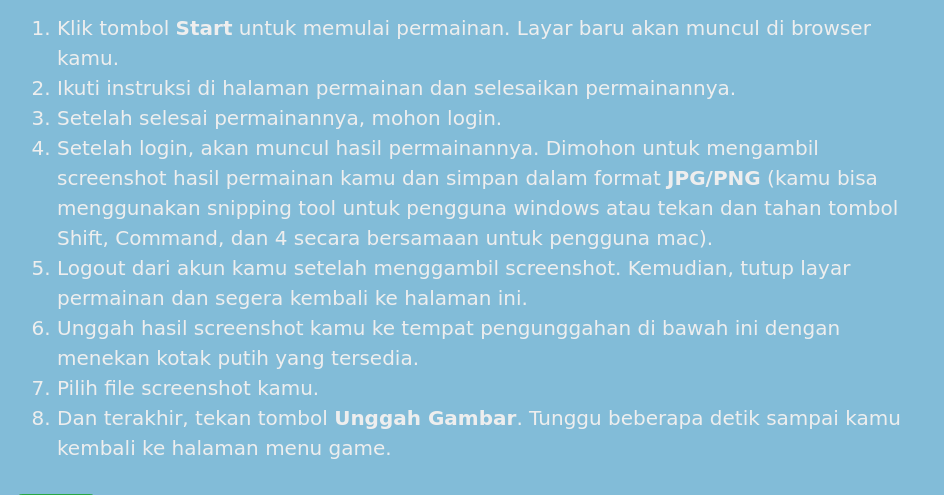
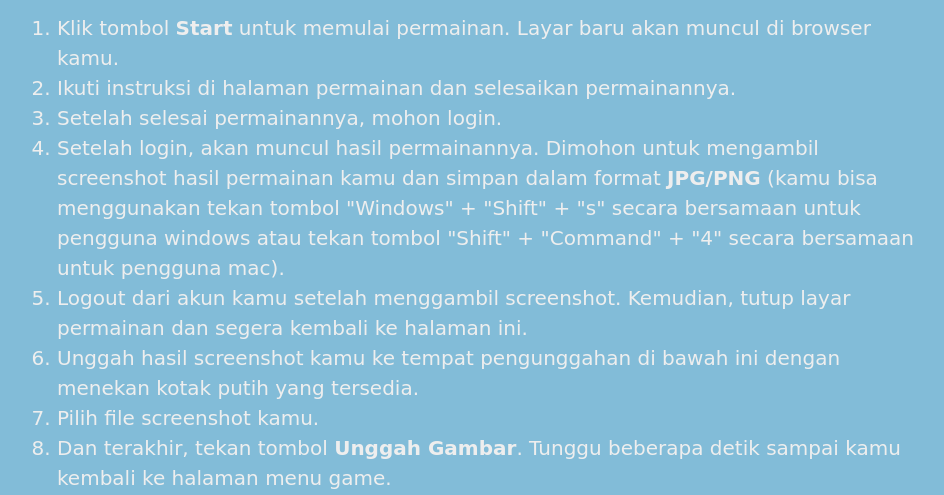
Before and after one commit to alfin06/CHCmodel-Games, a PHP site: page /game1.php in a window 1280 px wide. Shown: the part 161-656 px from the top of the page, without its empty margins (15-959 px from the left). Run offline with PHP 8.4, Linux system fonts and the light colour scheme; the visitor is signed in with stand-in values (Sample User, id 1); data that the repository does not hold is empty; some libraries are stand-ins or nearby versions.

Commit message:
update instruksi

```diff
--- a/game1.php
+++ b/game1.php
@@ -154,7 +154,7 @@
 			<li>Klik tombol <b>Start</b> untuk memulai permainan. Layar baru akan muncul di browser kamu.</li>
 			<li>Ikuti instruksi di halaman permainan dan selesaikan permainannya.</li>
 			<li>Setelah selesai permainannya, mohon login.</li>
-			<li>Setelah login, akan muncul hasil permainannya. Dimohon untuk mengambil screenshot hasil permainan kamu dan simpan dalam format <b>JPG/PNG</b> (kamu bisa menggunakan snipping tool untuk pengguna windows atau tekan dan tahan tombol Shift, Command, dan 4 secara bersamaan untuk pengguna mac).</li>
+			<li>Setelah login, akan muncul hasil permainannya. Dimohon untuk mengambil screenshot hasil permainan kamu dan simpan dalam format <b>JPG/PNG</b> (kamu bisa menggunakan tekan tombol "Windows" + "Shift" + "s" secara bersamaan untuk pengguna windows atau tekan tombol "Shift" + "Command" + "4" secara bersamaan untuk pengguna mac).</li>
 			<li>Logout dari akun kamu setelah menggambil screenshot. Kemudian, tutup layar permainan dan segera kembali ke halaman ini.</li>
 			<li>Unggah hasil screenshot kamu ke tempat pengunggahan di bawah ini dengan menekan kotak putih yang tersedia.</li>
 			<li>Pilih file screenshot kamu.</li>
--- a/game2.php
+++ b/game2.php
@@ -154,7 +154,7 @@
 			<li>Klik tombol <b>Start</b> untuk memulai permainan. Layar baru akan muncul di browser kamu.</li>
 			<li>Ikuti instruksi di halaman permainan dan selesaikan permainannya.</li>
 			<li>Setelah selesai permainannya, mohon login.</li>
-			<li>Setelah login, akan muncul hasil permainannya. Dimohon untuk mengambil screenshot hasil permainan kamu dan simpan dalam format <b>JPG/PNG</b> (kamu bisa menggunakan snipping tool untuk pengguna windows atau tekan dan tahan tombol Shift, Command, dan 4 secara bersamaan untuk pengguna mac).</li>
+			<li>Setelah login, akan muncul hasil permainannya. Dimohon untuk mengambil screenshot hasil permainan kamu dan simpan dalam format <b>JPG/PNG</b> (kamu bisa menggunakan tekan tombol "Windows" + "Shift" + "s" secara bersamaan untuk pengguna windows atau tekan tombol "Shift" + "Command" + "4" secara bersamaan untuk pengguna mac).</li>
 			<li>Logout dari akun kamu setelah menggambil screenshot. Kemudian, tutup layar permainan dan segera kembali ke halaman ini.</li>
 			<li>Unggah hasil screenshot kamu ke tempat pengunggahan di bawah ini dengan menekan kotak putih yang tersedia.</li>
 			<li>Pilih file screenshot kamu.</li>
--- a/game3.php
+++ b/game3.php
@@ -154,7 +154,7 @@
 			<li>Klik tombol <b>Start</b> untuk memulai permainan. Layar baru akan muncul di browser kamu.</li>
 			<li>Ikuti instruksi di halaman permainan dan selesaikan permainannya.</li>
 			<li>Setelah selesai permainannya, mohon login.</li>
-			<li>Setelah login, akan muncul hasil permainannya. Dimohon untuk mengambil screenshot hasil permainan kamu dan simpan dalam format <b>JPG/PNG</b> (kamu bisa menggunakan snipping tool untuk pengguna windows atau tekan dan tahan tombol Shift, Command, dan 4 secara bersamaan untuk pengguna mac).</li>
+			<li>Setelah login, akan muncul hasil permainannya. Dimohon untuk mengambil screenshot hasil permainan kamu dan simpan dalam format <b>JPG/PNG</b> (kamu bisa menggunakan tekan tombol "Windows" + "Shift" + "s" secara bersamaan untuk pengguna windows atau tekan tombol "Shift" + "Command" + "4" secara bersamaan untuk pengguna mac).</li>
 			<li>Logout dari akun kamu setelah menggambil screenshot. Kemudian, tutup layar permainan dan segera kembali ke halaman ini.</li>
 			<li>Unggah hasil screenshot kamu ke tempat pengunggahan di bawah ini dengan menekan kotak putih yang tersedia.</li>
 			<li>Pilih file screenshot kamu.</li>
--- a/game4.php
+++ b/game4.php
@@ -154,7 +154,7 @@
 			<li>Klik tombol <b>Start</b> untuk memulai permainan. Layar baru akan muncul di browser kamu.</li>
 			<li>Ikuti instruksi di halaman permainan dan selesaikan permainannya.</li>
 			<li>Setelah selesai permainannya, mohon login.</li>
-			<li>Setelah login, akan muncul hasil permainannya. Dimohon untuk mengambil screenshot hasil permainan kamu dan simpan dalam format <b>JPG/PNG</b> (kamu bisa menggunakan snipping tool untuk pengguna windows atau tekan dan tahan tombol Shift, Command, dan 4 secara bersamaan untuk pengguna mac).</li>
+			<li>Setelah login, akan muncul hasil permainannya. Dimohon untuk mengambil screenshot hasil permainan kamu dan simpan dalam format <b>JPG/PNG</b> (kamu bisa menggunakan tekan tombol "Windows" + "Shift" + "s" secara bersamaan untuk pengguna windows atau tekan tombol "Shift" + "Command" + "4" secara bersamaan untuk pengguna mac).</li>
 			<li>Logout dari akun kamu setelah menggambil screenshot. Kemudian, tutup layar permainan dan segera kembali ke halaman ini.</li>
 			<li>Unggah hasil screenshot kamu ke tempat pengunggahan di bawah ini dengan menekan kotak putih yang tersedia.</li>
 			<li>Pilih file screenshot kamu.</li>
--- a/game5.php
+++ b/game5.php
@@ -154,7 +154,7 @@
 			<li>Klik tombol <b>Start</b> untuk memulai permainan. Layar baru akan muncul di browser kamu.</li>
 			<li>Ikuti instruksi di halaman permainan dan selesaikan permainannya.</li>
 			<li>Setelah selesai permainannya, mohon login.</li>
-			<li>Setelah login, akan muncul hasil permainannya. Dimohon untuk mengambil screenshot hasil permainan kamu dan simpan dalam format <b>JPG/PNG</b> (kamu bisa menggunakan snipping tool untuk pengguna windows atau tekan dan tahan tombol Shift, Command, dan 4 secara bersamaan untuk pengguna mac).</li>
+			<li>Setelah login, akan muncul hasil permainannya. Dimohon untuk mengambil screenshot hasil permainan kamu dan simpan dalam format <b>JPG/PNG</b> (kamu bisa menggunakan tekan tombol "Windows" + "Shift" + "s" secara bersamaan untuk pengguna windows atau tekan tombol "Shift" + "Command" + "4" secara bersamaan untuk pengguna mac).</li>
 			<li>Logout dari akun kamu setelah menggambil screenshot. Kemudian, tutup layar permainan dan segera kembali ke halaman ini.</li>
 			<li>Unggah hasil screenshot kamu ke tempat pengunggahan di bawah ini dengan menekan kotak putih yang tersedia.</li>
 			<li>Pilih file screenshot kamu.</li>
--- a/game6.php
+++ b/game6.php
@@ -154,7 +154,7 @@
 			<li>Klik tombol <b>Start</b> untuk memulai permainan. Layar baru akan muncul di browser kamu.</li>
 			<li>Ikuti instruksi di halaman permainan dan selesaikan permainannya.</li>
 			<li>Setelah selesai permainannya, mohon login.</li>
-			<li>Setelah login, akan muncul hasil permainannya. Dimohon untuk mengambil screenshot hasil permainan kamu dan simpan dalam format <b>JPG/PNG</b> (kamu bisa menggunakan snipping tool untuk pengguna windows atau tekan dan tahan tombol Shift, Command, dan 4 secara bersamaan untuk pengguna mac).</li>
+			<li>Setelah login, akan muncul hasil permainannya. Dimohon untuk mengambil screenshot hasil permainan kamu dan simpan dalam format <b>JPG/PNG</b> (kamu bisa menggunakan tekan tombol "Windows" + "Shift" + "s" secara bersamaan untuk pengguna windows atau tekan tombol "Shift" + "Command" + "4" secara bersamaan untuk pengguna mac).</li>
 			<li>Logout dari akun kamu setelah menggambil screenshot. Kemudian, tutup layar permainan dan segera kembali ke halaman ini.</li>
 			<li>Unggah hasil screenshot kamu ke tempat pengunggahan di bawah ini dengan menekan kotak putih yang tersedia.</li>
 			<li>Pilih file screenshot kamu.</li>
```
